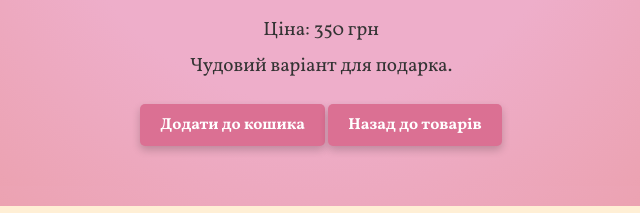
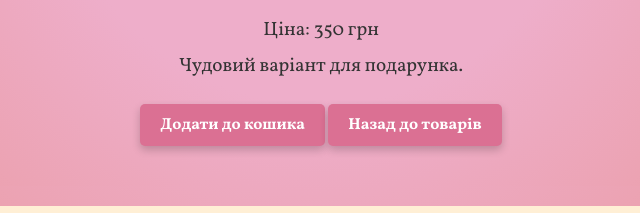
Before and after one commit to qwertyozzz/tasty-pastil.com, a plain HTML site: page html/product4.html in a window 1280 px wide. Shown: the part 622-835 px from the top of the page, 319-959 px from the left. Drawn offline with Linux system fonts and the light colour scheme.

Commit message:
product4.html

```diff
--- a/html/product4.html
+++ b/html/product4.html
@@ -34,7 +34,7 @@
             <button class="carousel-btn next" onclick="nextSlide()">&#10095;</button>
         </div>
         <p>Ціна: 350 грн</p>
-        <p>Чудовий варіант для подарка.</p>
+        <p>Чудовий варіант для подарунка.</p>
         <a href="../cart.html" class="button" onclick="addToCart('Пастила у вигляді букета', 350, 'img/products/flowers/flower1.webp');">Додати до кошика</a>
         <a href="../products.html" class="button">Назад до товарів</a>
     </section>
```
